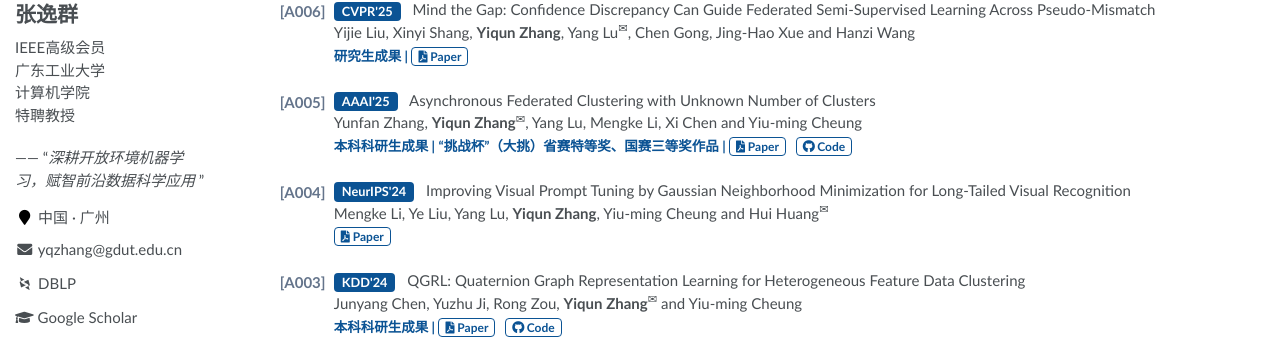
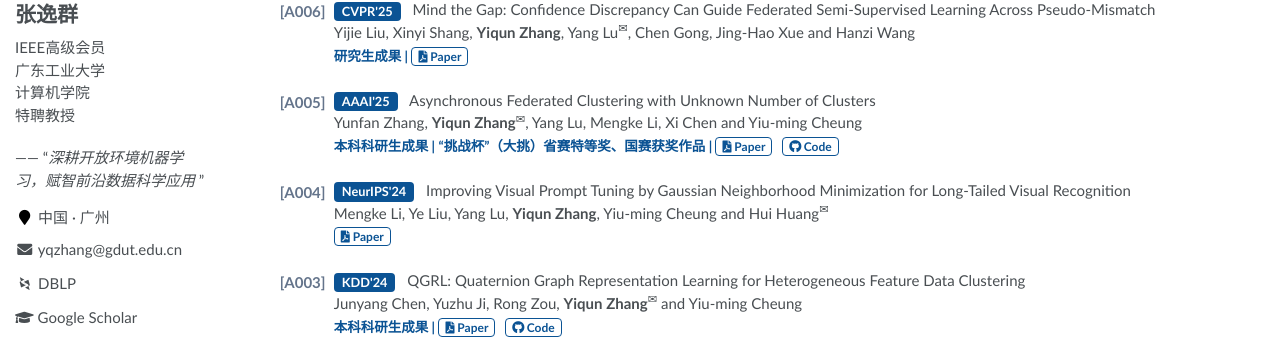
Before and after one commit to yqzhang-Zz/zh-publications, a Jekyll site: the page built from _pages/about.md, in a window 1280 px wide and 900 px high, scrolled down 3040 px. Shown: the part 122-461 px from the top of the window. Built offline with Jekyll 4.4.1, drawn with Linux system fonts in a browser that asks for light colours; some web fonts are replaced; a script that is not in the unit is left out; comment, search, counter and statistics services are not loaded.

Commit message:
Update about.md

```diff
--- a/_pages/about.md
+++ b/_pages/about.md
@@ -373,7 +373,7 @@ redirect_from:
   <div style="flex: 1;">
     <span style="display: inline-block; background-color: #0b5394; color: #ffffff; padding: 2px 8px; border-radius: 4px; font-weight: bold; font-size: 0.85em; margin-right: 8px; vertical-align: middle; line-height: 1.2;">AAAI'25</span> Asynchronous Federated Clustering with Unknown Number of Clusters<br>
     Yunfan Zhang, <strong>Yiqun Zhang</strong><sup>&#x2709;</sup>, Yang Lu, Mengke Li, Xi Chen and Yiu-ming Cheung<br>
-    <span style="color: #0b5394; font-size: 0.9em; font-weight: bold;">本科科研生成果 | “挑战杯”（大挑）省赛特等奖、国赛三等奖作品 | </span><a href="https://ojs.aaai.org/index.php/AAAI/article/view/34429" target="_blank" style="color: #0b5394; border: 1px solid #0b5394; border-radius: 4px; padding: 1px 6px; text-decoration: none; font-weight: bold; font-size: 0.8em; margin-right: 6px; white-space: nowrap;"><i class="fas fa-file-pdf"></i> Paper</a> <a href="https://github.com/Yunfan-Zhang/AFCL" target="_blank" style="color: #0b5394; border: 1px solid #0b5394; border-radius: 4px; padding: 1px 6px; text-decoration: none; font-weight: bold; font-size: 0.8em; white-space: nowrap;"><i class="fab fa-github"></i> Code</a>
+    <span style="color: #0b5394; font-size: 0.9em; font-weight: bold;">本科科研生成果 | “挑战杯”（大挑）省赛特等奖、国赛获奖作品 | </span><a href="https://ojs.aaai.org/index.php/AAAI/article/view/34429" target="_blank" style="color: #0b5394; border: 1px solid #0b5394; border-radius: 4px; padding: 1px 6px; text-decoration: none; font-weight: bold; font-size: 0.8em; margin-right: 6px; white-space: nowrap;"><i class="fas fa-file-pdf"></i> Paper</a> <a href="https://github.com/Yunfan-Zhang/AFCL" target="_blank" style="color: #0b5394; border: 1px solid #0b5394; border-radius: 4px; padding: 1px 6px; text-decoration: none; font-weight: bold; font-size: 0.8em; white-space: nowrap;"><i class="fab fa-github"></i> Code</a>
   </div>
 </div>
 
```
